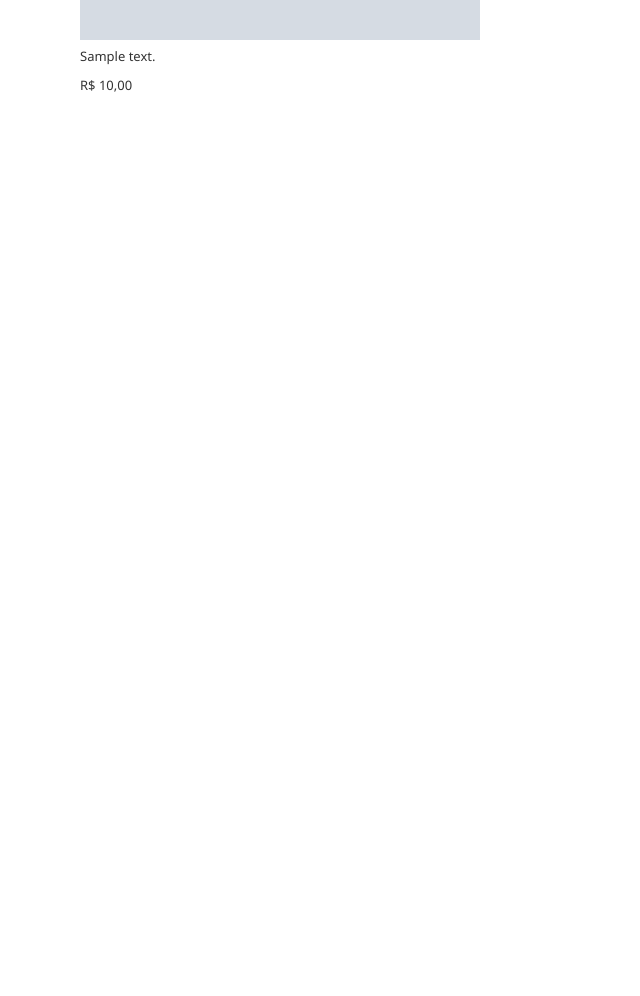
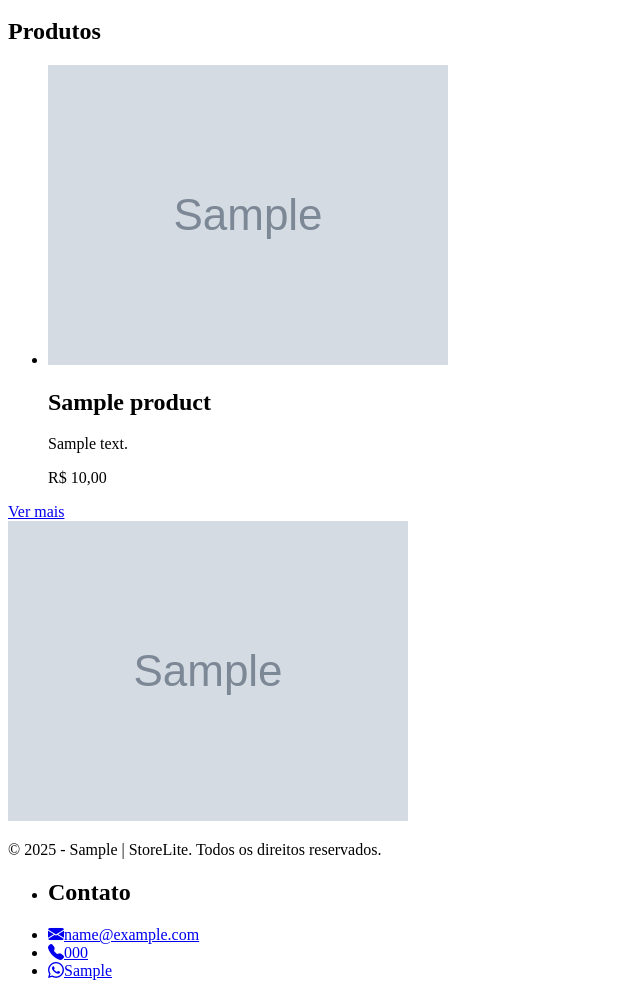
Before and after one commit to LisboaNi/StoreLite, a Django app: template storelite/templates/public/public.html in a window 1280 px wide. Shown: the part 821-1817 px from the top of the page, without its empty margins (0-640 px from the left). Before the commit the page ends 913 px from the top, so only its background shows below. Run offline with Django 5.2, Linux system fonts and the light colour scheme; the template is opened without the code that fills it: values that come from a table or form of the project are taken from there, others are empty; tables that the repository leaves empty hold one stand-in row (values such as "Sample post"); grey boxes marked "Sample" are stand-in pictures.

Commit message:
Project public

```diff
--- a/storelite/core/settings.py
+++ b/storelite/core/settings.py
@@ -82,6 +82,10 @@
 
 STATIC_URL = '/static/'
 
+STATICFILES_DIRS = [
+    BASE_DIR / "static",
+]
+
 BASE_DIR = Path(__file__).resolve().parent.parent
 
 MEDIA_URL = '/media/'
--- a/storelite/templates/public/public.html
+++ b/storelite/templates/public/public.html
@@ -1,21 +1,77 @@
-{% extends "admin/base_site.html" %}
+{% load static %}
+<!DOCTYPE html>
+<html lang="pt-BR">
+<head>
+  <meta charset="UTF-8">
+  <title>{% block title %}{{ store.store }} | StoreLite{% endblock %}</title>
+  <link rel="icon" href="{{ store.logo.url }}" type="image/svg+xml">
+
+  <link rel="stylesheet" href="https://cdn.jsdelivr.net/npm/bootstrap-icons@1.11.1/font/bootstrap-icons.css">
+  <link rel="stylesheet" href="{% static 'css/style.css' %}">
+
+</head>
+<body>
+
+    <header class="header-bg">
+      <div class="header container">
+          <a href="{% url 'public:store_front' store.slug %}"><img src="{{ store.logo.url }}" alt="Logo da Loja" class="logo"/></a>
+        <nav class="nav">
+          <ul><li><a href="#">Produtos</a></li></ul>
+          <ul><li><a href="#"><i class="bi bi-person-circle"></i></a></li></ul>
+          <ul><li><a href="#"><i class="bi bi-bag-plus-fill"></i></a></li></ul>
+        </nav>
+      </div>
+    </header>
 
     {% block content %}
+
+    <main>
+
+      <section class="main container">
+        <div>
           <h1>{{ store.store }}</h1>
           <p>{{ store.main }}</p>
+        </div>
+        <img src="{{ store.page.url }}" alt="Imagem de capa"/>
+      </section>
 
-  <img src="{{ store.logo.url }}" alt="Logo da Loja" />
-  <img src="{{ store.page.url }}" alt="Imagem de capa" />
+    </main>
 
-  <h2>Produtos</h2>
+    <section class="product-bg">
+      <div class="product container">
+        <h1>Produtos</h1>
         <ul>
           {% for product in products %}
             <li>
-        <strong>{{ product.name }}</strong><br>
               <img src="{{ product.photo.url }}" alt="{{ product.name }}">
+              <h2>{{ product.name }}</h2>
               <p>{{ product.description }}</p>
-        <p>R$ {{ product.cost }}</p>
+              <span>R$ {{ product.cost }}</span>
             </li>
           {% endfor %}
         </ul>
+        <a href="#">Ver mais</a>
+      </div>
+
+    </section>
+
     {% endblock %}
+
+    <footer class="footer-bg">
+      <div class="footer container">
+        <div>
+          <img src="{{ store.logo.url }}" alt="Logo da Loja" class="logo"/>
+          <p>© 2025 - {{ store.store }} | StoreLite. Todos os direitos reservados.</p>
+        </div>
+          <ul>
+            <li><h2>Contato</h2>
+            <li><a href="mailton:{{ store.email }}"><i class="bi bi-envelope-fill"></i>{{ store.email }}</a></li>
+            <li><a href="tel:{{ store.telephone }}"><i class="bi bi-telephone-fill"></i>{{ store.telephone }}</a></li>
+            <li><a href="tel:{{ store.whatsapp }}"><i class="bi bi-whatsapp"></i>{{ store.whatsapp }}</a></li>
+          </ul>
+
+      </div>
+    </footer>
+
+</body>
+</html>
```
Lines whose indentation alone changed are shown as unchanged.
